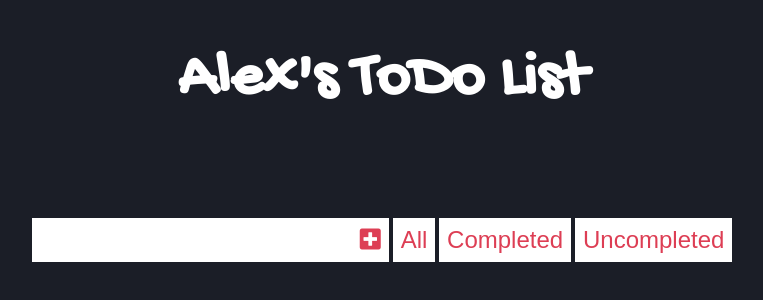
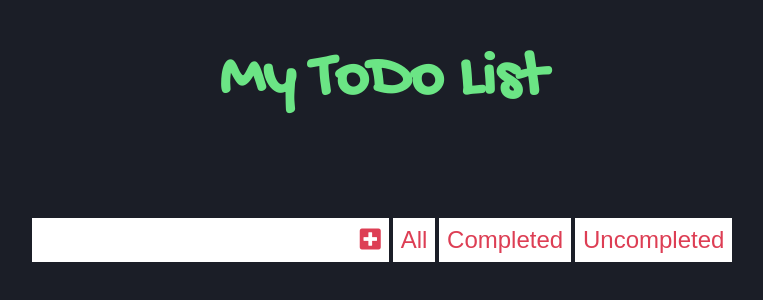
Before and after one commit to AlexandrosAlexiou/Todo-app, a plain HTML site: page index.html in a window 1280 px wide. Shown: the whole page, without its empty margins (258-1021 px from the left). Drawn offline with Linux system fonts and the light colour scheme.

Commit message:
Make the app Alex-free

```diff
--- a/application.js
+++ b/application.js
@@ -21,6 +21,7 @@ function addTodo(event) {
     const newTodo = document.createElement('li');
     newTodo.innerText = todoInput.value;
     if(!newTodo.innerText) {
+        alert('So you want to do nothing?\nWrite something you want to do!🙂');
         return;
     }
     newTodo.classList.add('todo-item');
--- a/index.html
+++ b/index.html
@@ -8,12 +8,12 @@
           integrity="sha256-h20CPZ0QyXlBuAw7A+KluUYx/3pK+c7lYEpqLTlxjYQ="
           crossorigin="anonymous" />
     <link rel="stylesheet" href="./styles.css">
-    <title>Alex's Todo List </title>
+    <title>My Todo List </title>
     <link rel="icon" type="image/png" href="assets/favicon.png">
 </head>
 <body>
     <header>
-        <h1>Alex's ToDo List</h1>
+        <h1>My ToDo List</h1>
     </header>
     <form>
         <label>
--- a/styles.css
+++ b/styles.css
@@ -15,6 +15,10 @@ body {
 
 header {
     font-size: 2rem;
+}
+
+h1 {
+    color: #6be585;
 }
 
 header, form {
```
